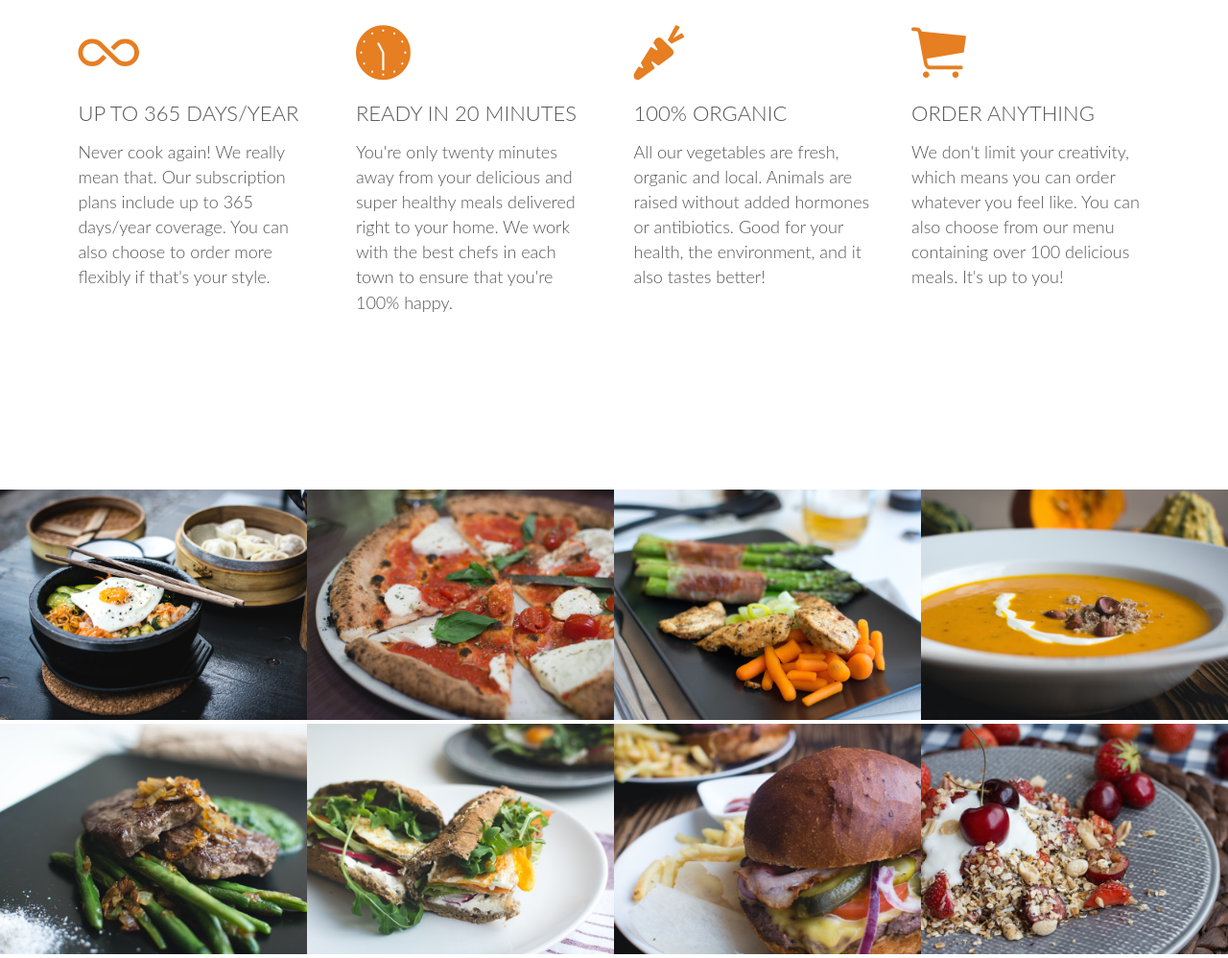
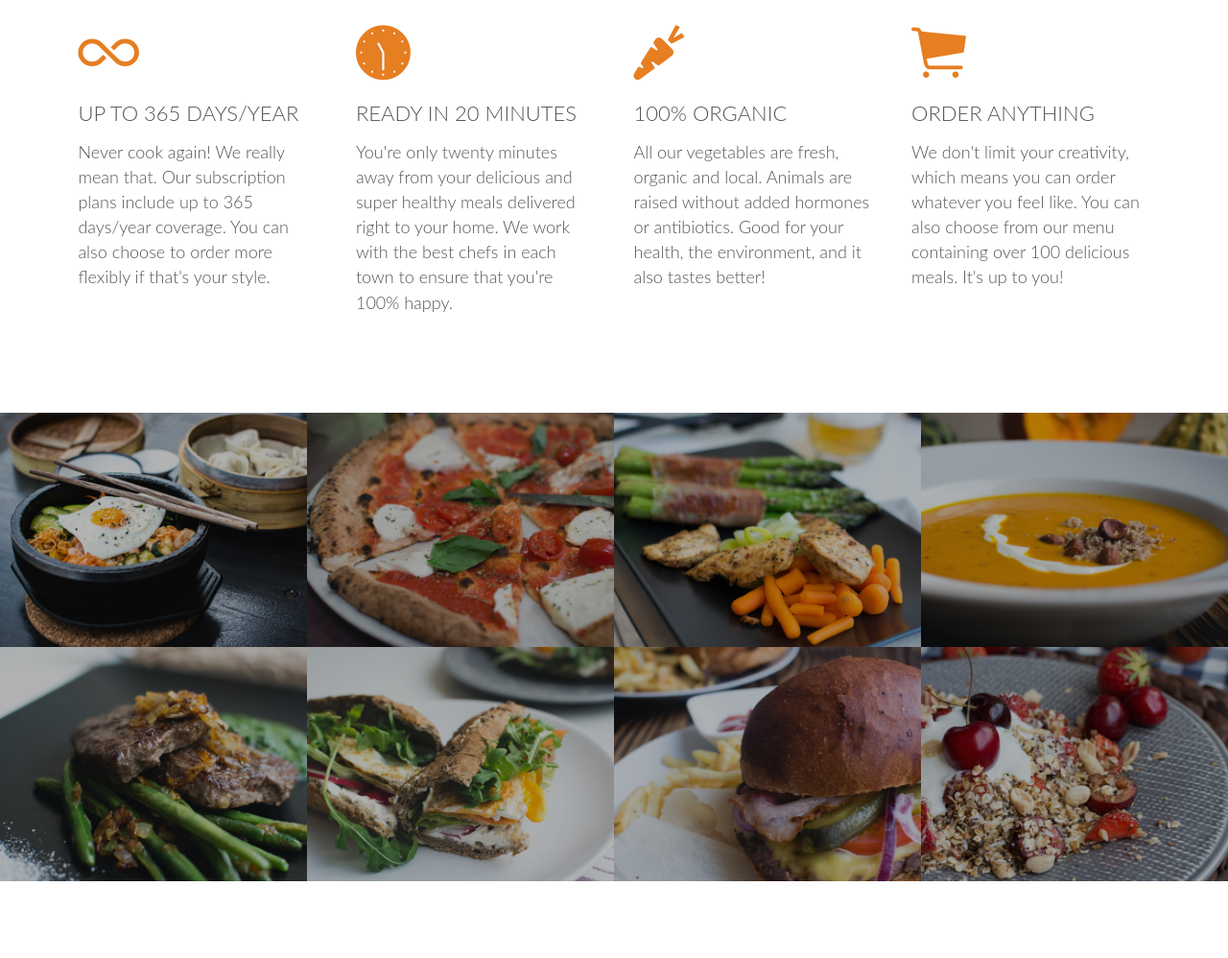
Before and after one commit to samnangsok-se/Omnifood, a plain HTML site: page index.html in a window 1280 px wide. Shown: the part 1050-2048 px from the top of the page at 96% size. After the commit the page ends 1968 px from the top, so only its background shows below. Drawn offline with Linux system fonts and the light colour scheme; a web font is replaced by a local one.

Commit message:
meal menu section

```diff
--- a/Resources/css/style.css
+++ b/Resources/css/style.css
@@ -197,6 +197,9 @@ header{
 /* MEALS */
 /* --------------------------------------------------- */
 
+.section-meals{
+    padding: 0;
+}
 .meals-showcase{
     list-style: none;
     width: 100%;
@@ -207,12 +210,23 @@ header{
     float: left;
     width: 25%;
 }
+
 .meal-photo{
     width: 100%;
     margin:0;
+    overflow:hidden;
+    background-color: #000;
 }
 
 .meal-photo img{
+    opacity: 0.7;
     width: 100%;
     height: auto;
+    transform: scale(1.15);
+    transition: transform 0.5s, opacity 0.5s;
 }
+
+.meal-photo img:hover{
+    opacity: 1;
+    transform:scale(1.03);
+}
```
Also changed, not shown: index.html (+0 -10 lines).
